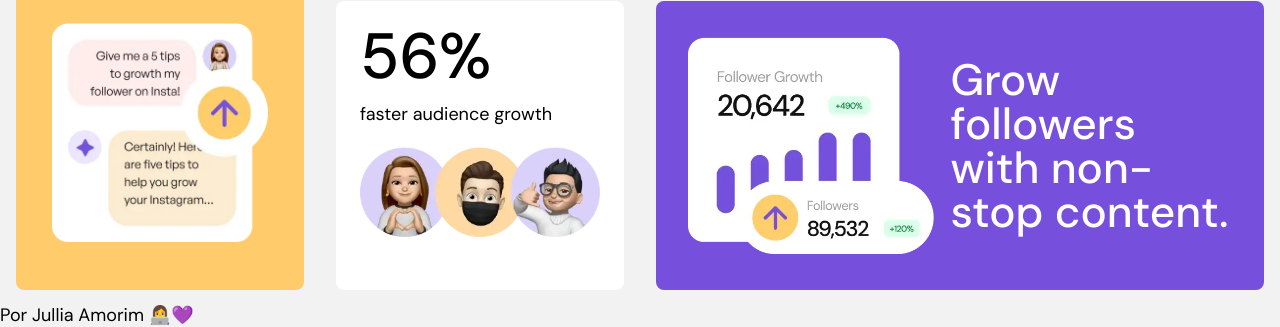
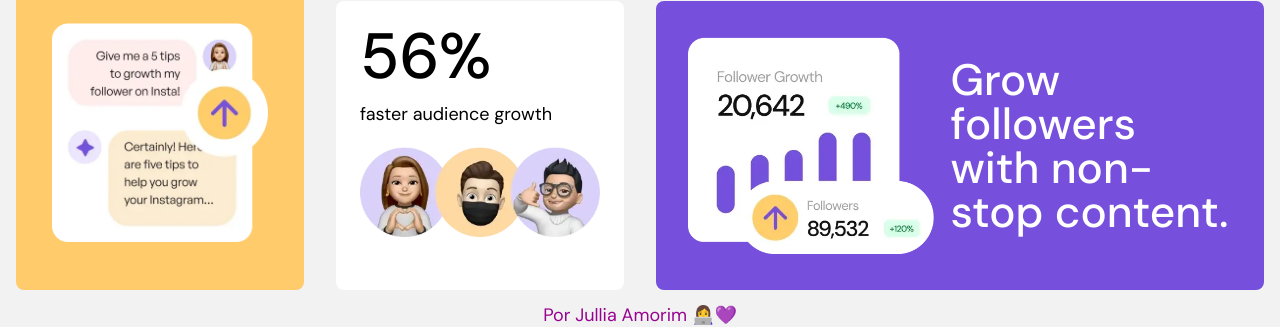
Before and after one commit to julliaamorim/bento-grid-main, a plain HTML site: page index.html in a window 1280 px wide. Shown: the part 764-1091 px from the top of the page. Drawn offline with Linux system fonts and the light colour scheme.

Commit message:
Update style.css

```diff
--- a/css/style.css
+++ b/css/style.css
@@ -282,3 +282,9 @@ body {
         margin-top: 6rem;
     }
 }
+
+
+footer {
+	text-align: center;
+	color: #970390;
+}
```
